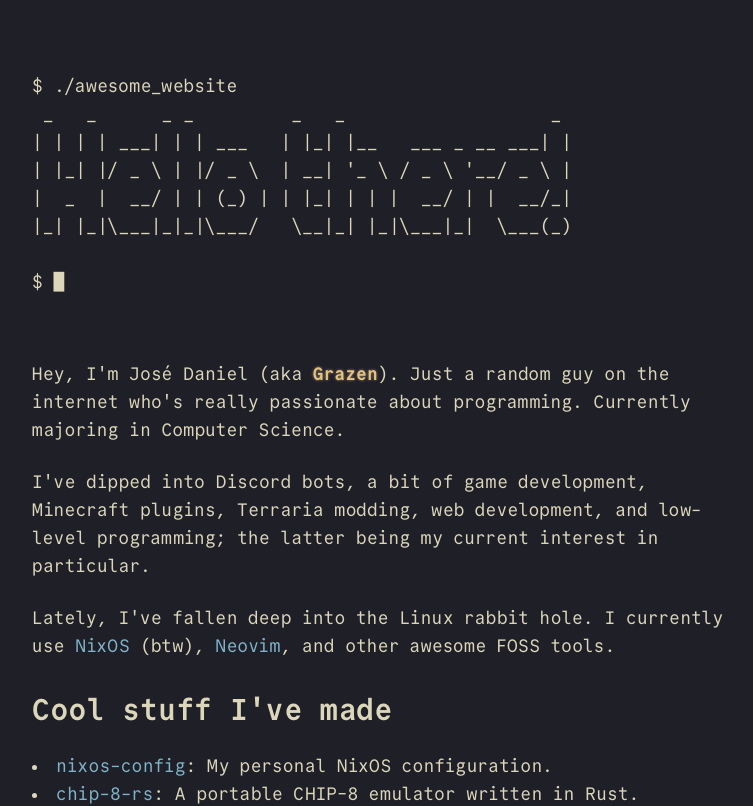
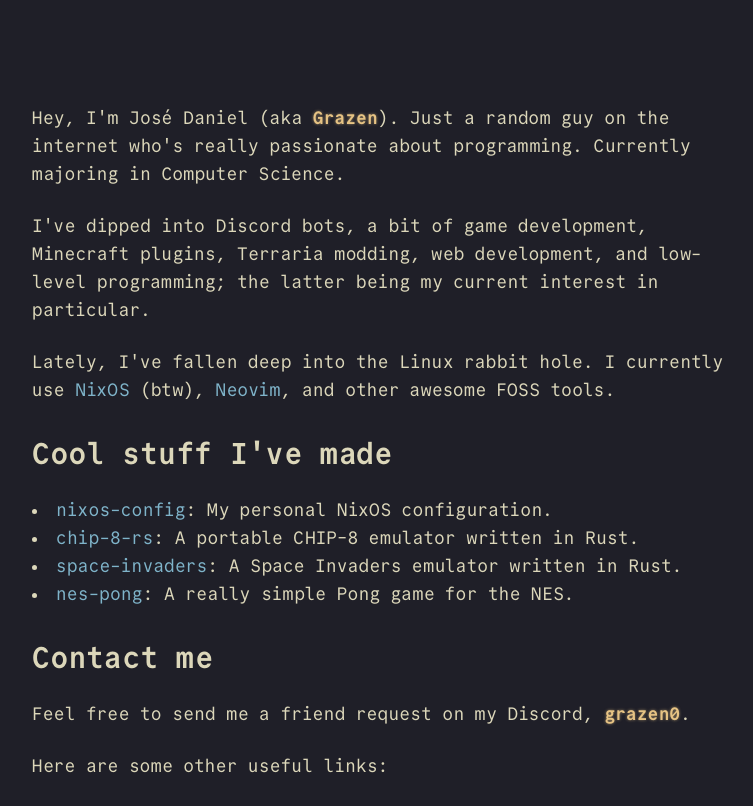
Before and after one commit to Grazen0/grazen0.github.io, a SvelteKit app: page / in a window 1280 px wide. Shown: the top 806 px of the page, without its empty margins (256-1009 px from the left). Built offline with nearby package versions, Linux system fonts and the light colour scheme.

Commit message:
refactor: remove ascii

```diff
--- a/src/lib/ascii.ts
+++ /dev/null
@@ -1,41 +0,0 @@
-export const HOME_BANNER = String.raw`
- _   _      _ _         _   _                   _
-| | | | ___| | | ___   | |_| |__   ___ _ __ ___| |
-| |_| |/ _ \ | |/ _ \  | __| '_ \ / _ \ '__/ _ \ |
-|  _  |  __/ | | (_) | | |_| | | |  __/ | |  __/_|
-|_| |_|\___|_|_|\___/   \__|_| |_|\___|_|  \___(_)
-`.replace('\n', '');
-
-export const HOME_BANNER_SMALL = String.raw`
- _   _      _ _
-| | | | ___| | | ___
-| |_| |/ _ \ | |/ _ \
-|  _  |  __/ | | (_) |
-|_| |_|\___|_|_|\___/
- _   _                   _
-| |_| |__   ___ _ __ ___| |
-| __| '_ \ / _ \ '__/ _ \ |
-| |_| | | |  __/ | |  __/_|
- \__|_| |_|\___|_|  \___(_)
-`;
-
-export const NOT_FOUND_BANNER = String.raw`
- _   _       _      __                       _
-| \ | | ___ | |_   / _| ___  _   _ _ __   __| |
-|  \| |/ _ \| __| | |_ / _ \| | | | '_ \ / _${'`'} |
-| |\  | (_) | |_  |  _| (_) | |_| | | | | (_| |
-|_| \_|\___/ \__| |_|  \___/ \__,_|_| |_|\__,_|
-`.replace('\n', '');
-
-export const NOT_FOUND_BANNER_SMALL = String.raw`
- _   _       _
-| \ | | ___ | |_
-|  \| |/ _ \| __|
-| |\  | (_) | |_
-|_| \_|\___/ \__|
-  __                       _
- / _| ___  _   _ _ __   __| |
-| |_ / _ \| | | | '_ \ / _${'`'} |
-|  _| (_) | |_| | | | | (_| |
-|_|  \___/ \__,_|_| |_|\__,_|
-`.replace('\n', '');
--- a/src/lib/components/Link.svelte
+++ b/src/lib/components/Link.svelte
@@ -1,11 +1,11 @@
 <script lang="ts">
   import type { HTMLAnchorAttributes } from 'svelte/elements';
 
-  interface Props extends HTMLAnchorAttributes {
+  export interface Props extends HTMLAnchorAttributes {
     external?: boolean;
   }
 
-  let { external = false, class: className, children, ...props }: Props = $props();
+  const { external = false, class: className, children, ...props }: Props = $props();
 </script>
 
 <a
--- a/src/lib/components/Terminal.svelte
+++ /dev/null
@@ -1,83 +0,0 @@
-<script lang="ts">
-  import { randomRange, clearNullishTimeout } from '$lib/util';
-  import { onMount } from 'svelte';
-  import type { HTMLAttributes } from 'svelte/elements';
-
-  export interface Props extends HTMLAttributes<HTMLDivElement> {
-    command: string;
-    output: string;
-    prompt?: string;
-    cursor?: string;
-    initialDelay?: number;
-    cursorBlinkInterval?: number;
-    typingDelay?: [min: number, max: number];
-    commandEnterDelay?: [min: number, max: number];
-  }
-
-  let {
-    command,
-    output,
-    prompt = '$ ',
-    cursor = '█',
-    cursorBlinkInterval = 500,
-    initialDelay = 200,
-    typingDelay = [80, 120],
-    commandEnterDelay = [1000, 1200],
-    class: className,
-  }: Props = $props();
-
-  let commandProgress = $state(0);
-  let isCursorVisible = $state(true);
-  let outputReached = $state(false);
-  let cursorBlinkTimeout = $state<number | null>(null);
-  let terminalTickTimeout = $state<number | null>(null);
-
-  const blinkCursor = (): void => {
-    isCursorVisible = !isCursorVisible;
-    cursorBlinkTimeout = setTimeout(blinkCursor, cursorBlinkInterval);
-  };
-
-  const resetCursorBlink = (): void => {
-    isCursorVisible = true;
-    clearNullishTimeout(cursorBlinkTimeout);
-    cursorBlinkTimeout = setTimeout(blinkCursor, cursorBlinkInterval);
-  };
-
-  const type = (): void => {
-    commandProgress++;
-    resetCursorBlink();
-
-    if (commandProgress >= command.length) {
-      terminalTickTimeout = setTimeout(
-        () => {
-          outputReached = true;
-          resetCursorBlink();
-        },
-        randomRange(commandEnterDelay[0], commandEnterDelay[1]),
-      );
-    } else {
-      terminalTickTimeout = setTimeout(type, randomRange(typingDelay[0], typingDelay[1]));
-    }
-  };
-
-  onMount(() => {
-    resetCursorBlink();
-    const initialTimeout = setTimeout(type, initialDelay);
-
-    return (): void => {
-      clearTimeout(initialTimeout);
-      clearNullishTimeout(cursorBlinkTimeout);
-      clearNullishTimeout(terminalTickTimeout);
-    };
-  });
-
-  let partialCommand = $derived(command.substring(0, commandProgress));
-  let displayCursor = $derived(isCursorVisible ? cursor : '');
-  let buffer = $derived(
-    !outputReached ? prompt + partialCommand : prompt + command + '\n' + output + '\n' + prompt,
-  );
-</script>
-
-<div class={['whitespace-pre', className]}>
-  {buffer}{displayCursor}
-</div>
--- a/src/routes/+page.svelte
+++ b/src/routes/+page.svelte
@@ -1,28 +1,9 @@
 <script lang="ts">
-  import { HOME_BANNER, HOME_BANNER_SMALL } from '$lib/ascii';
   import Link from '$lib/components/Link.svelte';
   import Stronger from '$lib/components/Stronger.svelte';
-  import Terminal from '$lib/components/Terminal.svelte';
-  import { onMount } from 'svelte';
-
-  let useSmallAscii = $state(false);
-
-  const updateSmallAscii = (window: Window): void => {
-    useSmallAscii = window.innerWidth < 550;
-  };
-
-  onMount(() => updateSmallAscii(window));
 </script>
 
-<svelte:window on:resize={(ev): void => updateSmallAscii(ev.currentTarget)} />
-
 <div class="p-8">
-  <Terminal
-    class={useSmallAscii ? 'min-h-[22rem]' : 'min-h-64'}
-    command="./awesome_website"
-    output={useSmallAscii ? HOME_BANNER_SMALL : HOME_BANNER}
-  />
-
   <main class="my-8">
     <p class="my-6">
       Hey, I'm José Daniel (aka <Stronger>Grazen</Stronger>). Just a random guy on the internet
--- a/src/routes/[...path]/+page.svelte
+++ b/src/routes/[...path]/+page.svelte
@@ -1,23 +1,12 @@
 <script lang="ts">
-  import { base } from '$app/paths';
-  import { NOT_FOUND_BANNER } from '$lib/ascii';
-  import Link from '$lib/components/Link.svelte';
-  import Terminal from '$lib/components/Terminal.svelte';
   import Title from '$lib/components/Title.svelte';
 </script>
 
 <Title topic="Not Found" />
 
 <div class="p-8">
-  <Terminal class="min-h-60" command="./awesome_website --not-found" output={NOT_FOUND_BANNER} />
-
   <main class="my-8">
     <h1 class="text-3xl text-center font-bold mb-14">404 Page Not Found</h1>
-
-    <p class="my-6">Maybe you misspelled something?</p>
-
-    <p>
-      Since you're here, why not go around and check out the <Link href="{base}/">homepage</Link>?
-    </p>
+    <p class="my-6 text-center">Maybe you misspelled something?</p>
   </main>
 </div>
```
